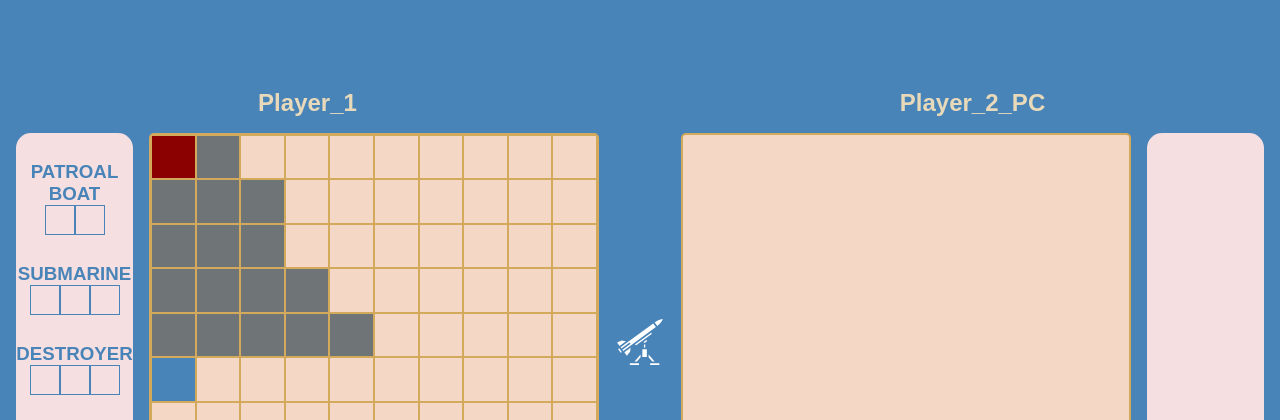
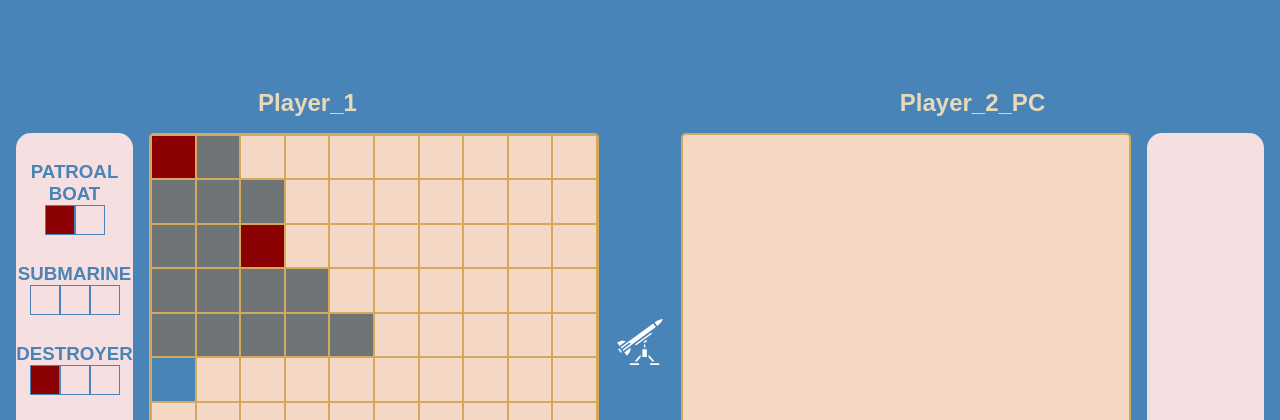
Before and after one commit to Tou1lle/battleship-top, a website built with webpack: page src/template.html in a window 1280 px wide. Shown: the part 74-494 px from the top of the page. Built offline with nearby package versions, Linux system fonts and the light colour scheme.

Commit message:
Render hit marker on Ship legend
The ships legend now also displays which ship
was hit - the player can see how he is doing

This is not normally seen in a game of Battleships,
but I wanted to add it cause it kinda seemed cool.
If not wanted this feature can be easily left out.

```diff
--- a/src/modules/gameflow.js
+++ b/src/modules/gameflow.js
@@ -43,6 +43,7 @@ function Gameflow() {
   player1.gameboard.receiveAttack(5,0);
   player1.gameboard.receiveAttack(0,0);
   player1.gameboard.receiveAttack(9,9);
+  player1.gameboard.receiveAttack(2,2);
 
   const clearBoard = (boardUI) => {
     boardUI.textContent = "";
@@ -97,7 +98,16 @@ function Gameflow() {
 
       div.append(shipNameH3, shipLengthDots);
       shipsUI.appendChild(div);
+      renderTimesHit(ship, shipLengthDots);
     });
+  }
+
+  const renderTimesHit = (ship, container) => {
+    const timesHit = ship.timesHit;
+    const dots = Array.from(container.querySelectorAll(".ship-dot"));
+    for (let i = 0; i < timesHit; i++) {
+      dots[i].classList.add("ship-dot-hit");
+    }
   }
 
   renderBoardShown(player1, playerGameboardsUI[0]);
--- a/src/styles/gameboard-styles.css
+++ b/src/styles/gameboard-styles.css
@@ -36,3 +36,7 @@
   width: 30px;
   border: 1px solid var(--light-blue);
 }
+
+.ship-dot-hit {
+  background-color: darkred;
+}
```
